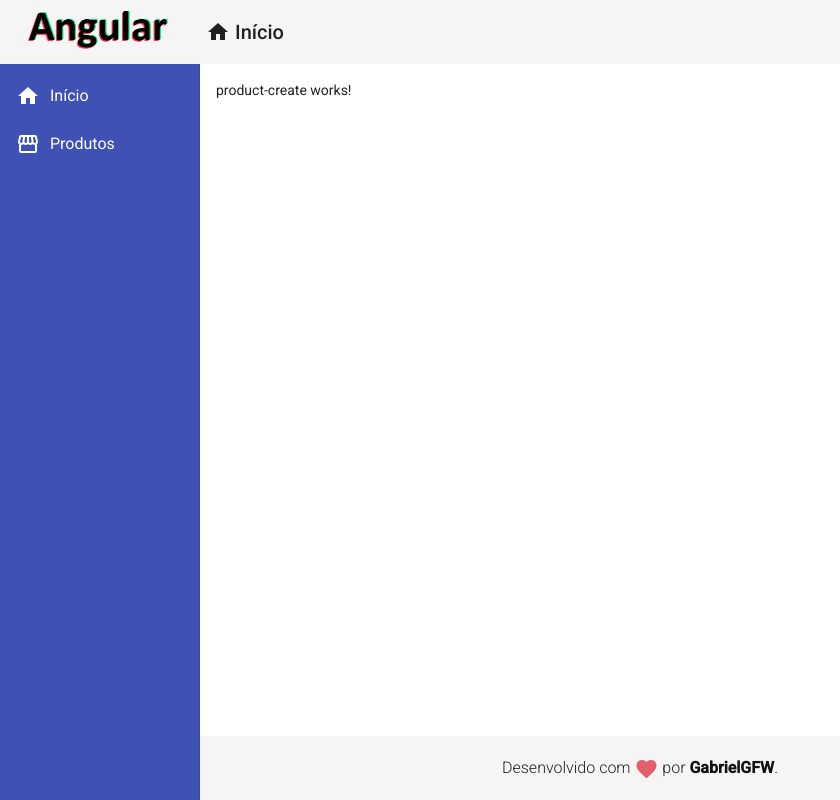
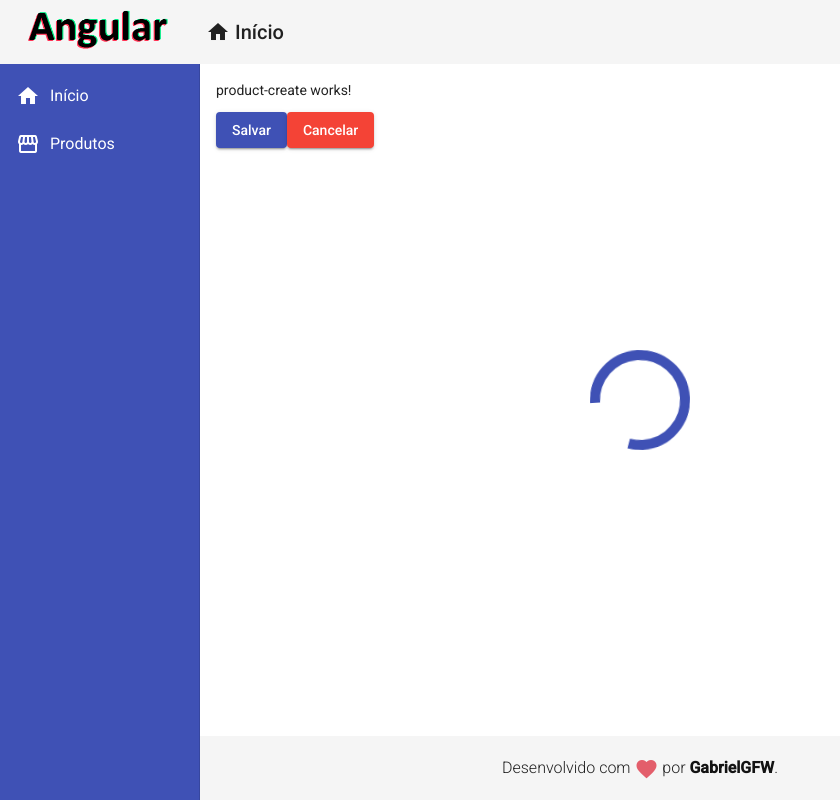
Before and after one commit to gabrielgfw/cod3r-angular-9, an Angular app in the folder frontend/: page /products/create in a window 1280 px wide. Shown: the whole page, without its empty margins (0-840 px from the left). Built offline with nearby package versions, Linux system fonts and the light colour scheme.

Commit message:
add create product service and config for notification and loading

```diff
--- a/frontend/src/app/components/product/product-create/product-create.component.css
+++ b/frontend/src/app/components/product/product-create/product-create.component.css
@@ -0,0 +1,11 @@
+.loading-container {
+  width: 100%;
+  height: 100%;
+  z-index: 10;
+  top: 0;
+  left: 0;
+  position: fixed;
+  display: flex;
+  align-items: center;
+  justify-content: center;
+}
--- a/frontend/src/app/components/product/product-create/product-create.component.html
+++ b/frontend/src/app/components/product/product-create/product-create.component.html
@@ -1 +1,13 @@
+<div *ngIf="true" class="loading-container">
+  <mat-spinner class="loading-state"></mat-spinner>
+</div>
+
 <p>product-create works!</p>
+
+<button mat-raised-button color="primary" (click)="createProduct()">
+  Salvar
+</button>
+
+<button mat-raised-button color="warn" (click)="cancel()">
+  Cancelar
+</button>
--- a/frontend/src/app/components/product/product-create/product-create.component.ts
+++ b/frontend/src/app/components/product/product-create/product-create.component.ts
@@ -1,4 +1,7 @@
 import { Component, OnInit } from '@angular/core';
+import { Router } from '@angular/router';
+import { Product } from '../product.model';
+import { ProductService } from '../product.service';
 
 @Component({
   selector: 'app-product-create',
@@ -7,9 +10,32 @@
 })
 export class ProductCreateComponent implements OnInit {
 
-  constructor() { }
+  isLoading: boolean = false;
+
+  product: Product = {
+    name: '',
+    price: 0
+  }
+
+  constructor(
+    private productService: ProductService,
+    private router: Router
+    ) { }
 
   ngOnInit(): void {
   }
 
+  createProduct(): void {
+    this.isLoading = true;
+
+    this.productService.create(this.product).subscribe(() => {
+      this.productService.showMessage('Produto cadastrado com sucesso!');
+      this.isLoading = false;
+    });
+  }
+
+  cancel(): void {
+    this.router.navigate(['/products']);
+  }
+
 }
--- /dev/null
+++ b/frontend/src/app/components/product/product.model.ts
@@ -0,0 +1,5 @@
+export interface Product {
+  id?: number
+  name: string
+  price: number
+}
--- /dev/null
+++ b/frontend/src/app/components/product/product.service.ts
@@ -0,0 +1,31 @@
+import { HttpClient } from '@angular/common/http';
+import { Injectable } from '@angular/core';
+import { MatSnackBar } from '@angular/material/snack-bar';
+import { Observable } from 'rxjs';
+import { Product } from './product.model';
+
+@Injectable({
+  providedIn: 'root'
+})
+export class ProductService {
+
+  baseUrl = 'http://localhost:3001/products'
+
+  constructor(
+    private snackBar: MatSnackBar,
+    private http: HttpClient
+  ) { }
+
+  showMessage(msg: string) {
+    this.snackBar.open(msg, 'X', {
+      duration: 3000,
+      horizontalPosition: 'right',
+      verticalPosition: 'top',
+    });
+  }
+
+  create(product: Product): Observable<Product> {
+    return this.http.post<Product>(this.baseUrl, product)
+  }
+
+}
```
Also changed, not shown: frontend/src/app/app.module.ts (+15 -5 lines).
